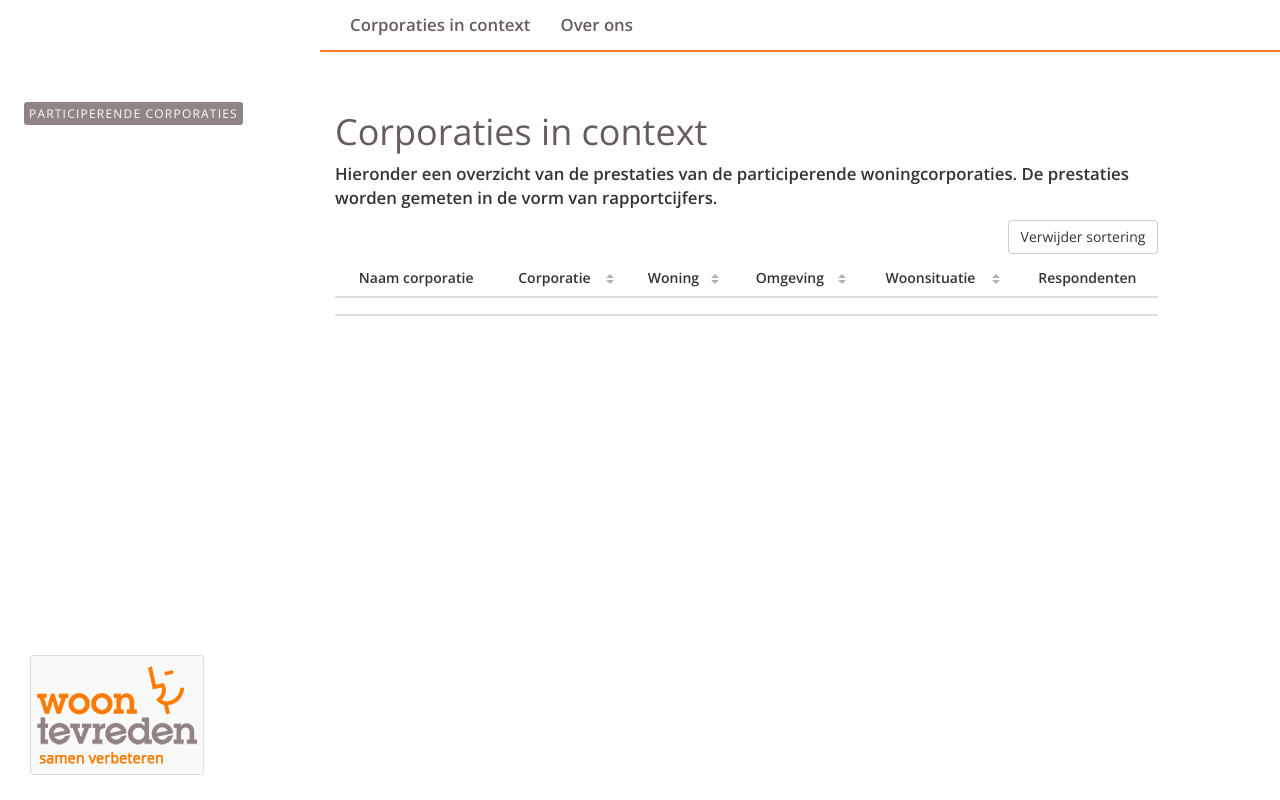
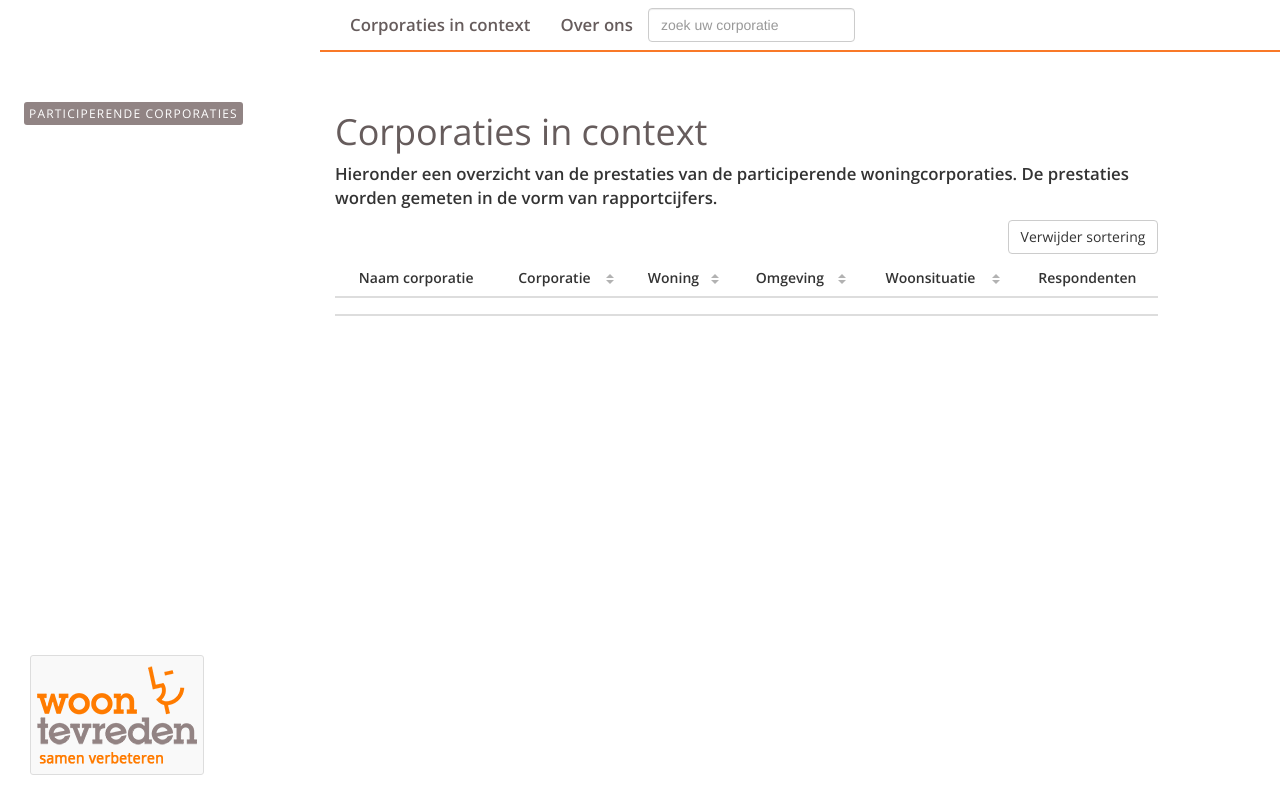
Before and after one commit to jimbosveld/wtangular, a plain HTML site: page index.html in a window 1280 px wide. Drawn offline with nearby package versions, Linux system fonts and the light colour scheme; no server answers; grey boxes are pictures that could not be loaded.

Commit message:
more media queries

```diff
--- a/css/custom.css
+++ b/css/custom.css
@@ -142,11 +142,11 @@ p a, ul a, table a, table a:hover, ul a:hover, p a:hover {
 
 /*RESPONSIVE TABLE HACK*/
 
-@media only screen and (min-device-width: 320px) and (max-device-width: 568px) {
+@media only screen and (min-device-width: 120px) and (max-device-width: 568px) {
 	/* Force table to not be like tables anymore */
 	table,thead,tbody,th,td,tr
 	{
-		display:block
+		display:block;
 	}
 
 	/* Hide table headers (but not display: none;, for accessibility) */
--- a/index.html
+++ b/index.html
@@ -3,6 +3,7 @@
 
 <head>
     <meta charset="utf-8">
+    <meta name="viewport" content="width=device-width, initial-scale=1.0">
     <title>Woontevreden</title>
     <link rel="stylesheet" href="css/custom.css" />
     <link rel="stylesheet" href="css/app.css" />
@@ -22,6 +23,7 @@
                 </li>
                 <li><a href="#/OverOns">Over ons</a>
                 </li>
+                <li><input type="text" class="form-control" placeholder="zoek uw corporatie" style="margin-top:8px;"></li>
             </ul>
         </nav>
         <div class="spacer"></div>
```
